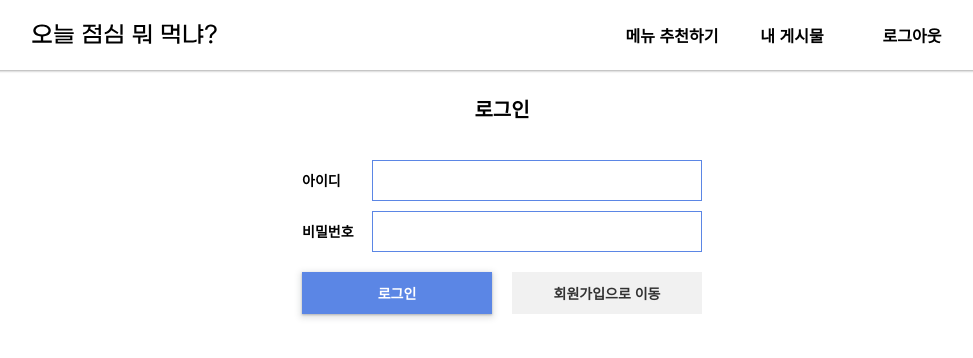
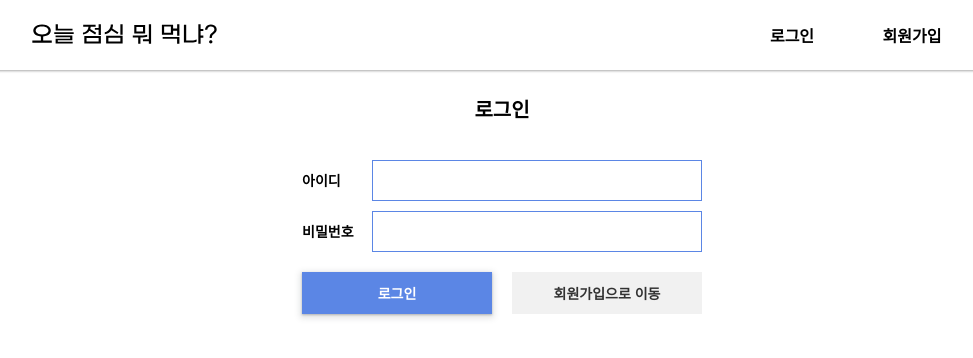
Before and after one commit to jihyunan-dev/hanghae_mini_front, a React (Create React App) app: page /login in a window 1280 px wide. Shown: the top 358 px of the page, without its empty margins (138-1111 px from the left). Built offline with nearby package versions, Linux system fonts and the light colour scheme; no server answers; a web font is replaced by a local one.

Commit message:
[feat] 로그아웃 상태에서 보이는 헤더 생성 및 화면 수정
header는 로그인, 회원가입 버튼이 보이도록 하고, 다른 페이지는 모두 로그인 창으로 redirect 시킴

```diff
--- a/src/components/Header.js
+++ b/src/components/Header.js
@@ -1,7 +1,13 @@
 import React from "react";
 import { Link } from "react-router-dom";
 import styled, { css } from "styled-components";
-import { IoAdd, IoAppsSharp, IoLogOutOutline } from "react-icons/io5";
+import {
+  IoAdd,
+  IoAppsSharp,
+  IoLogOutOutline,
+  IoLogInOutline,
+  IoPersonAddOutline,
+} from "react-icons/io5";
 import { onlyMobile } from "../mixin/displayNone";
 
 import Button from "../elements/Button";
@@ -16,6 +22,50 @@ const Header = (props) => {
   const dispatch = useDispatch();
   const is_login = useSelector((state) => state.user.is_login);
   console.log(is_login);
+
+  if (!is_login) {
+    return (
+      <Container>
+        <Content>
+          <Link to="/login">
+            <h1>
+              <Logo src={logo} alt="오늘 점심 뭐 먹냐?" />
+            </h1>
+          </Link>
+          <Info>
+            <IconBtn
+              onClick={() => {
+                history.push("/login");
+              }}
+            >
+              <IoLogInOutline />
+            </IconBtn>
+            <Button
+              _onClick={() => {
+                history.push("/login");
+              }}
+              btnName="header"
+              text="로그인"
+            />
+            <IconBtn
+              onClick={() => {
+                history.push("/register");
+              }}
+            >
+              <IoPersonAddOutline />
+            </IconBtn>
+            <Button
+              _onClick={() => {
+                history.push("/register");
+              }}
+              btnName="header"
+              text="회원가입"
+            />
+          </Info>
+        </Content>
+      </Container>
+    );
+  }
 
   return (
     <Container>
--- a/src/redux/modules/user.js
+++ b/src/redux/modules/user.js
@@ -99,11 +99,20 @@ const loginCheckDB =
 const getUserListDB =
   () =>
   (dispatch, getState, { history }) => {
-    api.get(`/user/entries`).then((res) => {
-      console.log(res);
-      dispatch(getMyList(res.data.entries));
-      console.log(getMyList(res.data.entries));
-    });
+    const accessToken = document.cookie.split("=")[1];
+    console.log(accessToken);
+    api
+      .get(`/user/entries`, {
+        headers: {
+          "content-type": "application/json;charset=UTF-8",
+          accept: "application/json,",
+          authorization: `${accessToken}`,
+        },
+      })
+      .then((res) => {
+        dispatch(getMyList(res.data.entries));
+        console.log(getMyList(res.data.entries));
+      });
   };
 
 const logOutDB = () => {
@@ -159,7 +168,7 @@ export default handleActions(
     [LOG_OUT]: (state, action) =>
       produce(state, (draft) => {
         deleteCookie("is_login");
-        draft.user = null;
+        draft.user = {};
         draft.is_login = false;
       }),
     [EDIT_MENU]: (state, action) => produce(state, (draft) => {}),
--- a/src/shared/App.js
+++ b/src/shared/App.js
@@ -10,17 +10,33 @@ import MyPosts from "../pages/MyPosts";
 import theme from "./theme";
 
 import GlobalStyles from "./GlobalStyles";
-import { Route } from "react-router-dom";
+import { Redirect, Route } from "react-router-dom";
 import { ConnectedRouter } from "connected-react-router";
 import { history } from "../redux/configureStore";
-import { useDispatch } from "react-redux";
+import { useDispatch, useSelector } from "react-redux";
 import { actionCreators as loginActions } from "../redux/modules/user";
 
 const App = () => {
   const dispatch = useDispatch();
+
+  const is_login = useSelector((state) => state.user.is_login);
   React.useEffect(() => {
     dispatch(loginActions.loginCheckDB());
   }, []);
+
+  if (!is_login) {
+    return (
+      <ThemeProvider theme={theme}>
+        <GlobalStyles />
+        <ConnectedRouter history={history}>
+          <Header />
+          <Route path="/register" exact component={Register} />
+          <Route path="/login" exact component={Login} />
+          <Redirect to="/login" />
+        </ConnectedRouter>
+      </ThemeProvider>
+    );
+  }
 
   return (
     <ThemeProvider theme={theme}>
```
